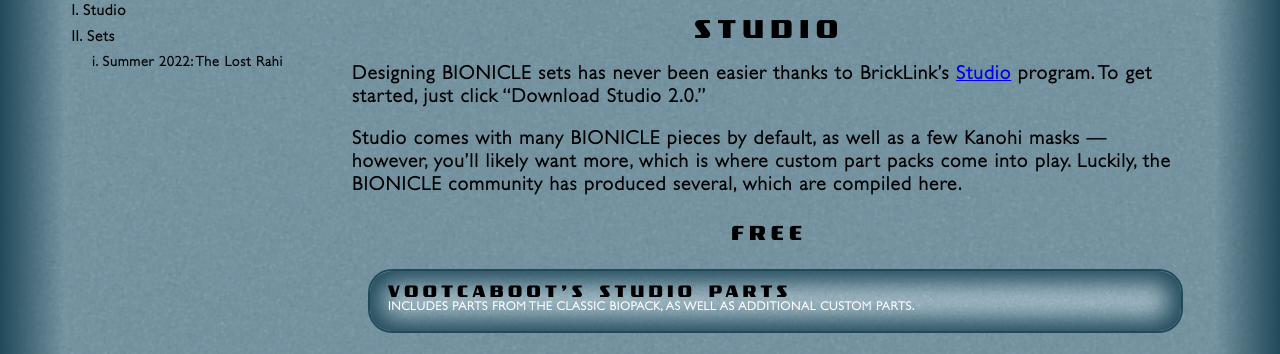
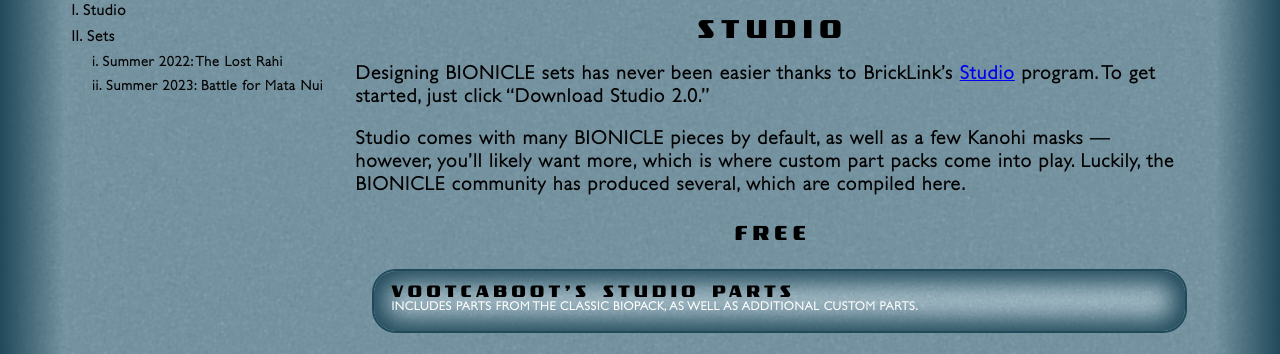
Before and after one commit to Spirit-Forge/Website, a plain HTML site: page design/index.html in a window 1280 px wide. Shown: the part 395-749 px from the top of the page. Drawn offline with Linux system fonts and the light colour scheme.

Commit message:
Update index.html

```diff
--- a/design/index.html
+++ b/design/index.html
@@ -41,6 +41,7 @@
             <p><a href="#Studio">I. Studio</a></p>
             <p><a href="#Sets">II. Sets</a></p>
             <p class="levelone"><a href="#LostRahi">i. Summer 2022: The Lost Rahi</a></p>
+            <p class="levelone"><a href="#BattleForMataNui">ii. Summer 2023: Battle for Mata Nui</a></p>
         </aside>
         <article>
             <section class="titles">
```
